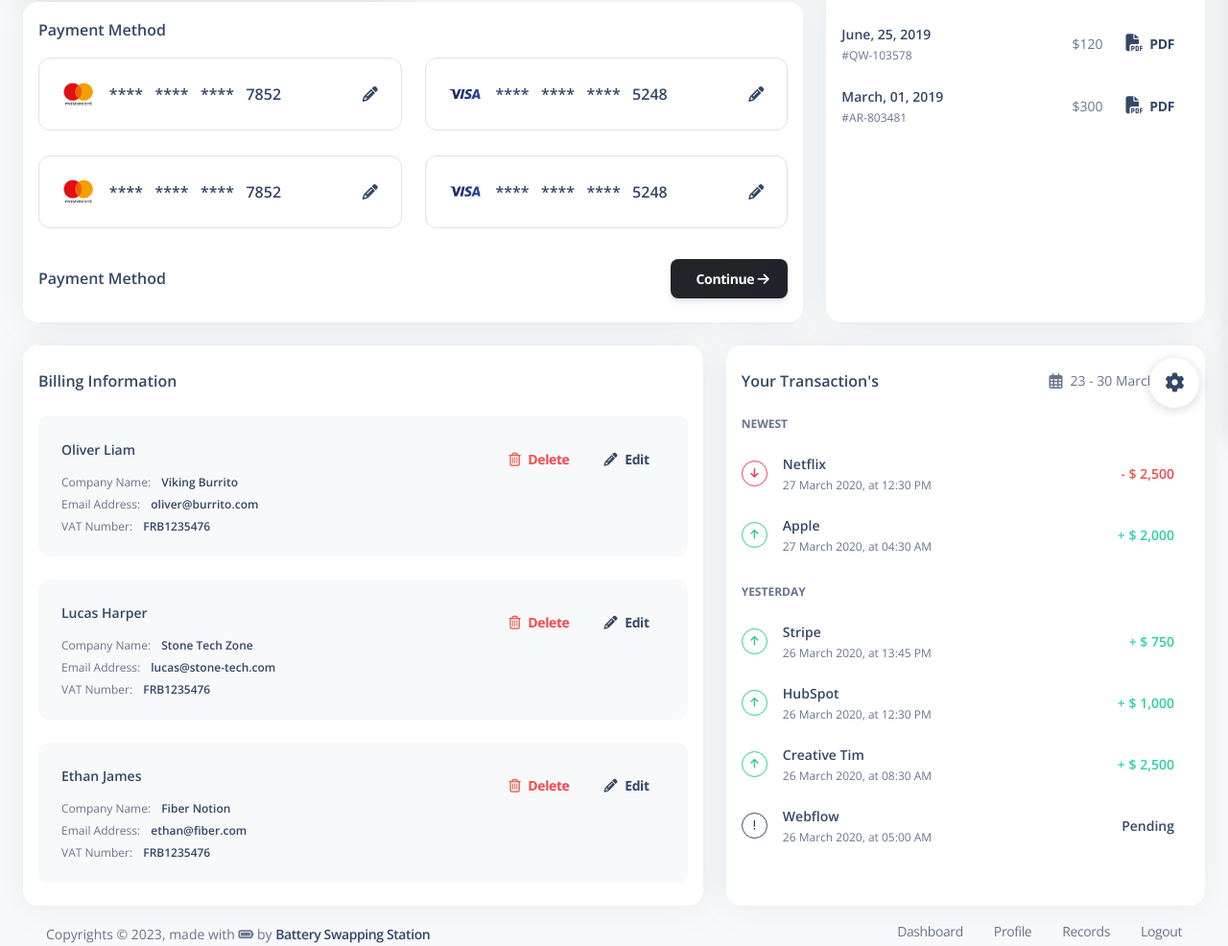
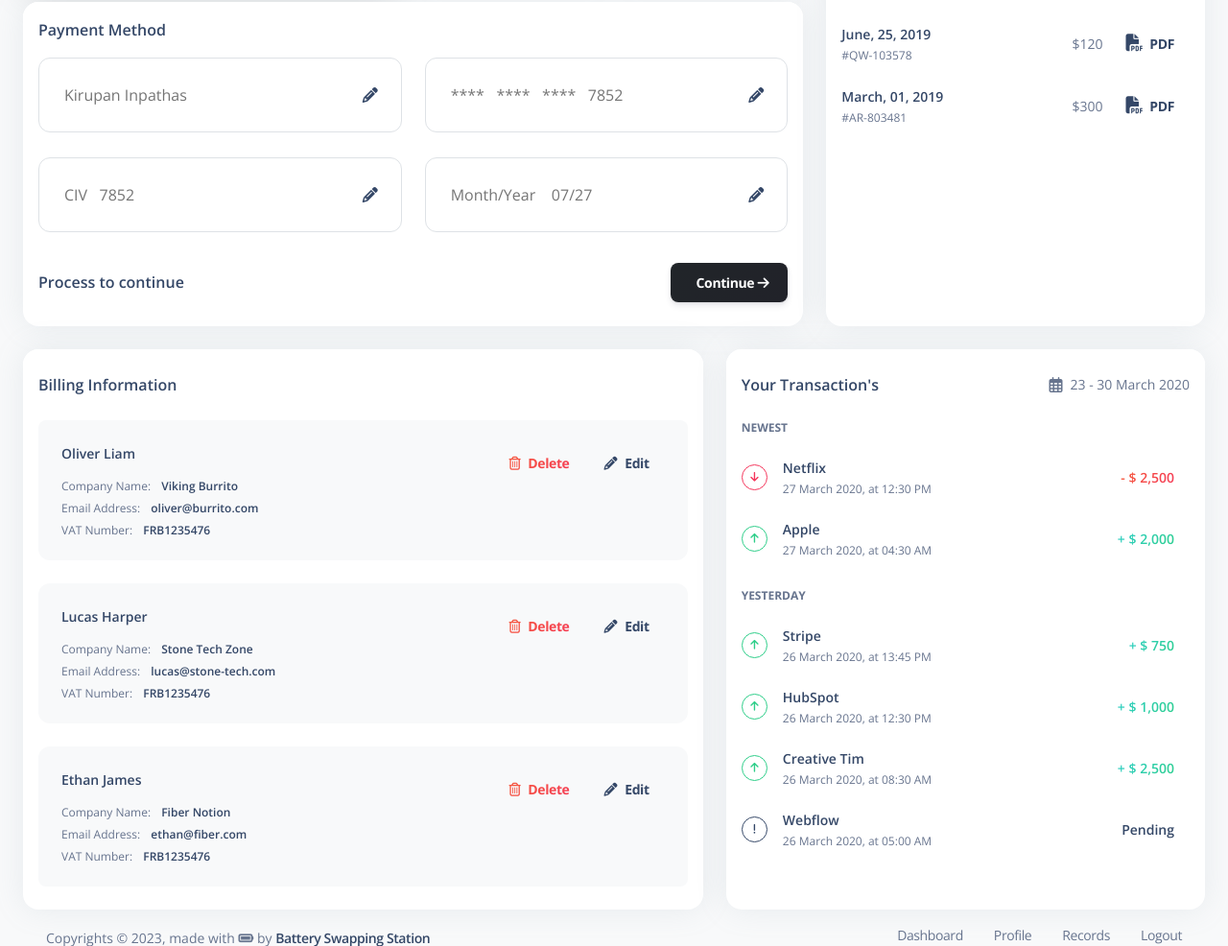
Before and after one commit to kirupan10/battery, a PHP site: the page made by billing.php in a window 1280 px wide. Shown: the part 345-1331 px from the top of the page at 96% size. Run offline with PHP 8.4, Linux system fonts and the light colour scheme; data that the repository does not hold is empty; some libraries are stand-ins or nearby versions.

Commit message:
Update billing.php

```diff
--- a/billing.php
+++ b/billing.php
@@ -21,6 +21,14 @@
   <link href="./assets/css/nucleo-svg.css" rel="stylesheet" />
   <!-- CSS Files -->
   <link id="pagestyle" href="./assets/css/dashboard.css?v=2.0.4" rel="stylesheet" />
+  <style>
+    input {
+border: none;
+background-color: transparent;
+resize: none;
+outline: none;
+}
+</style>
 </head>
 
 <body class="g-sidenav-show   bg-gray-100">
@@ -71,7 +79,6 @@
                         </div>
                       </div>
                       <div class="ms-auto w-20 d-flex align-items-end justify-content-end">
-                        <img class="w-60 mt-2" src="../assets/img/logos/mastercard.png" alt="logo">
                       </div>
                     </div>
                   </div>
@@ -125,15 +132,13 @@
                   <div class="row">
                     <div class="col-md-6 mb-md-0 mb-4">
                       <div class="card card-body border card-plain border-radius-lg d-flex align-items-center flex-row">
-                        <img class="w-10 me-3 mb-0" src="../assets/img/logos/mastercard.png" alt="logo">
-                        <h6 class="mb-0">****&nbsp;&nbsp;&nbsp;****&nbsp;&nbsp;&nbsp;****&nbsp;&nbsp;&nbsp;7852</h6>
+                        <h6 class="mb-0"><input type="text" class="mb-0" placeholder="Kirupan Inpathas"></h6>
                         <i class="fas fa-pencil-alt ms-auto text-dark cursor-pointer" data-bs-toggle="tooltip" data-bs-placement="top" title="Edit Card"></i>
                       </div>
                     </div>
                     <div class="col-md-6">
                       <div class="card card-body border card-plain border-radius-lg d-flex align-items-center flex-row">
-                        <img class="w-10 me-3 mb-0" src="../assets/img/logos/visa.png" alt="logo">
-                        <h6 class="mb-0">****&nbsp;&nbsp;&nbsp;****&nbsp;&nbsp;&nbsp;****&nbsp;&nbsp;&nbsp;5248</h6>
+                      <h6 class="mb-0"><input type="text" class="mb-0" placeholder="****&nbsp;&nbsp;&nbsp;****&nbsp;&nbsp;&nbsp;****&nbsp;&nbsp;&nbsp;7852"></h6>
                         <i class="fas fa-pencil-alt ms-auto text-dark cursor-pointer" data-bs-toggle="tooltip" data-bs-placement="top" title="Edit Card"></i>
                       </div>
                     </div>
@@ -142,15 +147,13 @@
                   <div class="row">
                     <div class="col-md-6 mb-md-0 mb-4">
                       <div class="card card-body border card-plain border-radius-lg d-flex align-items-center flex-row">
-                        <img class="w-10 me-3 mb-0" src="../assets/img/logos/mastercard.png" alt="logo">
-                        <h6 class="mb-0">****&nbsp;&nbsp;&nbsp;****&nbsp;&nbsp;&nbsp;****&nbsp;&nbsp;&nbsp;7852</h6>
+                        <h6 class="mb-0"><input type="text" class="mb-0" placeholder="CIV &nbsp; 7852"></h6>
                         <i class="fas fa-pencil-alt ms-auto text-dark cursor-pointer" data-bs-toggle="tooltip" data-bs-placement="top" title="Edit Card"></i>
                       </div>
                     </div>
                     <div class="col-md-6">
                       <div class="card card-body border card-plain border-radius-lg d-flex align-items-center flex-row">
-                        <img class="w-10 me-3 mb-0" src="../assets/img/logos/visa.png" alt="logo">
-                        <h6 class="mb-0">****&nbsp;&nbsp;&nbsp;****&nbsp;&nbsp;&nbsp;****&nbsp;&nbsp;&nbsp;5248</h6>
+                      <h6 class="mb-0"><input type="text" class="mb-0" placeholder="Month/Year &nbsp;&nbsp;&nbsp;07/27"></h6>
                         <i class="fas fa-pencil-alt ms-auto text-dark cursor-pointer" data-bs-toggle="tooltip" data-bs-placement="top" title="Edit Card"></i>
                       </div>
                     </div>
@@ -159,10 +162,10 @@
                 <div class="card-header pb-0 p-3">
                   <div class="row">
                     <div class="col-6 d-flex align-items-center">
-                      <h6 class="mb-0">Payment Method</h6>
+                      <h6 class="mb-0">Process to continue</h6>
                     </div>
                     <div class="col-6 text-end">
-                      <a class="btn bg-gradient-dark mb-0" href="javascript:;">&nbsp;&nbsp;Continue <i class="fas fa-arrow-right"></i></a>
+                      <a class="btn bg-gradient-dark mb-0" href="profile">&nbsp;&nbsp;Continue <i class="fas fa-arrow-right"></i></a>
                     </div>
                   </div>
                 </div>
@@ -419,78 +422,6 @@
       </footer>
     </div>
   </main>
-  <div class="fixed-plugin">
-    <a class="fixed-plugin-button text-dark position-fixed px-3 py-2">
-      <i class="fa fa-cog py-2"> </i>
-    </a>
-    <div class="card shadow-lg">
-      <div class="card-header pb-0 pt-3 ">
-        <div class="float-start">
-          <h5 class="mt-3 mb-0">Argon Configurator</h5>
-          <p>See our dashboard options.</p>
-        </div>
-        <div class="float-end mt-4">
-          <button class="btn btn-link text-dark p-0 fixed-plugin-close-button">
-            <i class="fa fa-close"></i>
-          </button>
-        </div>
-        <!-- End Toggle Button -->
-      </div>
-      <hr class="horizontal dark my-1">
-      <div class="card-body pt-sm-3 pt-0 overflow-auto">
-        <!-- Sidebar Backgrounds -->
-        <div>
-          <h6 class="mb-0">Sidebar Colors</h6>
-        </div>
-        <a href="javascript:void(0)" class="switch-trigger background-color">
-          <div class="badge-colors my-2 text-start">
-            <span class="badge filter bg-gradient-primary active" data-color="primary" onclick="sidebarColor(this)"></span>
-            <span class="badge filter bg-gradient-dark" data-color="dark" onclick="sidebarColor(this)"></span>
-            <span class="badge filter bg-gradient-info" data-color="info" onclick="sidebarColor(this)"></span>
-            <span class="badge filter bg-gradient-success" data-color="success" onclick="sidebarColor(this)"></span>
-            <span class="badge filter bg-gradient-warning" data-color="warning" onclick="sidebarColor(this)"></span>
-            <span class="badge filter bg-gradient-danger" data-color="danger" onclick="sidebarColor(this)"></span>
-          </div>
-        </a>
-        <!-- Sidenav Type -->
-        <div class="mt-3">
-          <h6 class="mb-0">Sidenav Type</h6>
-          <p class="text-sm">Choose between 2 different sidenav types.</p>
-        </div>
-        <div class="d-flex">
-          <button class="btn bg-gradient-primary w-100 px-3 mb-2 active me-2" data-class="bg-white" onclick="sidebarType(this)">White</button>
-          <button class="btn bg-gradient-primary w-100 px-3 mb-2" data-class="bg-default" onclick="sidebarType(this)">Dark</button>
-        </div>
-        <p class="text-sm d-xl-none d-block mt-2">You can change the sidenav type just on desktop view.</p>
-        <!-- Navbar Fixed -->
-        <div class="d-flex my-3">
-          <h6 class="mb-0">Navbar Fixed</h6>
-          <div class="form-check form-switch ps-0 ms-auto my-auto">
-            <input class="form-check-input mt-1 ms-auto" type="checkbox" id="navbarFixed" onclick="navbarFixed(this)">
-          </div>
-        </div>
-        <hr class="horizontal dark my-sm-4">
-        <div class="mt-2 mb-5 d-flex">
-          <h6 class="mb-0">Light / Dark</h6>
-          <div class="form-check form-switch ps-0 ms-auto my-auto">
-            <input class="form-check-input mt-1 ms-auto" type="checkbox" id="dark-version" onclick="darkMode(this)">
-          </div>
-        </div>
-        <a class="btn bg-gradient-dark w-100" href="https://www.creative-tim.com/product/argon-dashboard">Free Download</a>
-        <a class="btn btn-outline-dark w-100" href="https://www.creative-tim.com/learning-lab/bootstrap/license/argon-dashboard">View documentation</a>
-        <div class="w-100 text-center">
-          <a class="github-button" href="https://github.com/creativetimofficial/argon-dashboard" data-icon="octicon-star" data-size="large" data-show-count="true" aria-label="Star creativetimofficial/argon-dashboard on GitHub">Star</a>
-          <h6 class="mt-3">Thank you for sharing!</h6>
-          <a href="https://twitter.com/intent/tweet?text=Check%20Argon%20Dashboard%20made%20by%20%40CreativeTim%20%23webdesign%20%23dashboard%20%23bootstrap5&amp;url=https%3A%2F%2Fwww.creative-tim.com%2Fproduct%2Fargon-dashboard" class="btn btn-dark mb-0 me-2" target="_blank">
-            <i class="fab fa-twitter me-1" aria-hidden="true"></i> Tweet
-          </a>
-          <a href="https://www.facebook.com/sharer/sharer.php?u=https://www.creative-tim.com/product/argon-dashboard" class="btn btn-dark mb-0 me-2" target="_blank">
-            <i class="fab fa-facebook-square me-1" aria-hidden="true"></i> Share
-          </a>
-        </div>
-      </div>
-    </div>
-  </div>
   <!--   Core JS Files   -->
   <script src="../assets/js/core/popper.min.js"></script>
   <script src="../assets/js/core/bootstrap.min.js"></script>
```
